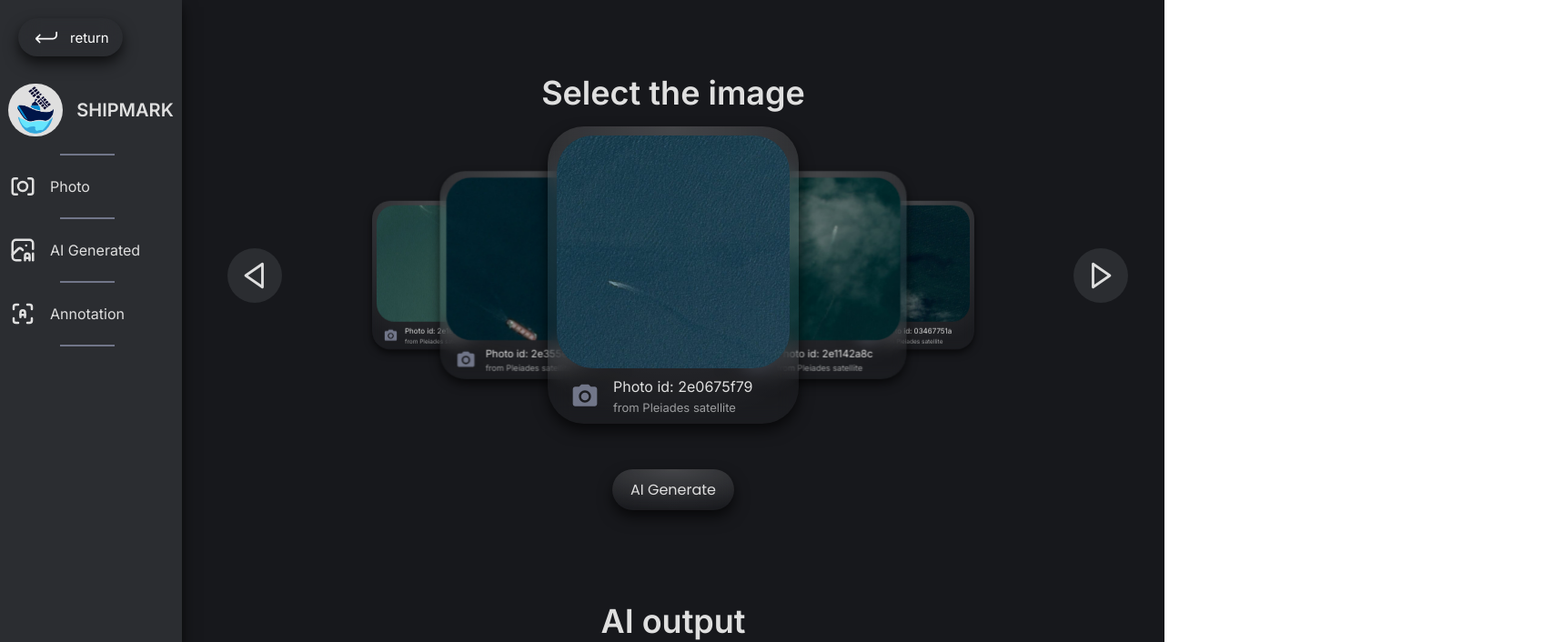
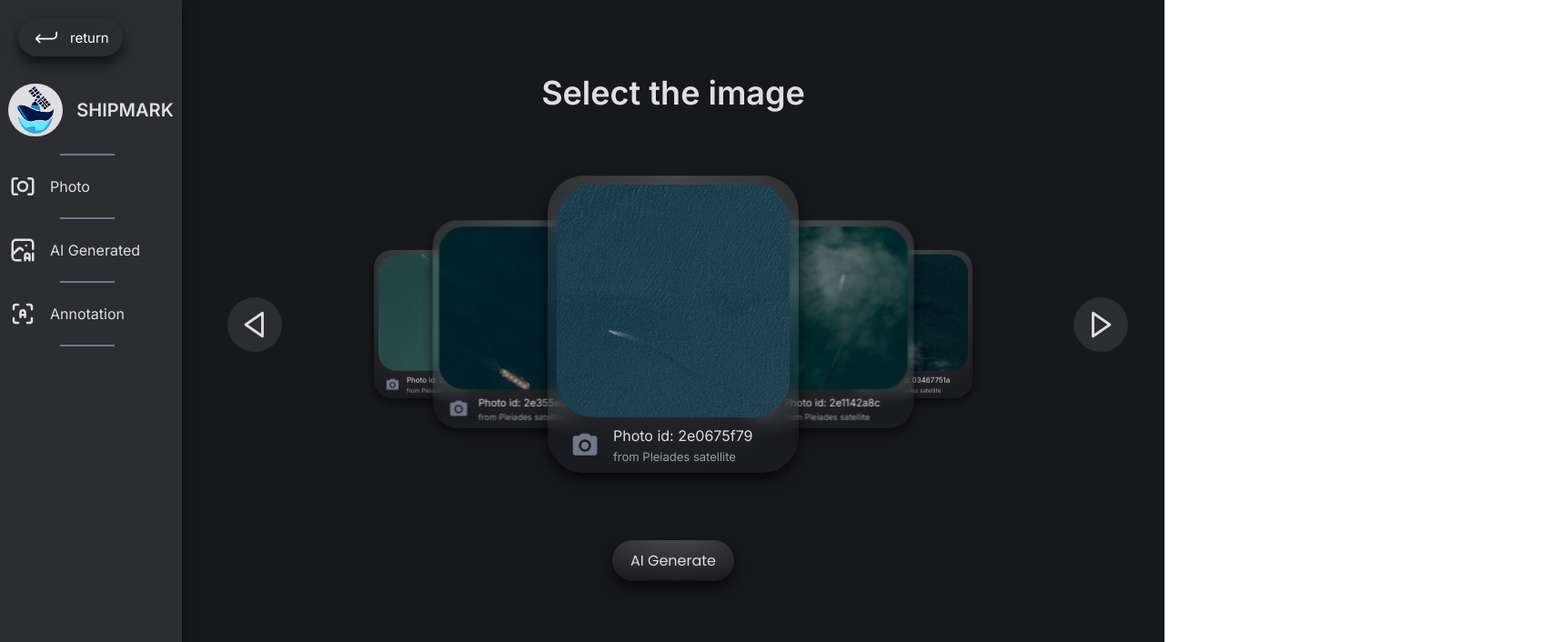
Before and after one commit to Edouard-M/Portfolio_Website, a React (Create React App) app: page /shipmark in a window 1280 px wide. Shown: the top 706 px of the page at 91% size, 1706 px wide, since content can reach past the window. Built offline with nearby package versions, Linux system fonts and the light colour scheme.

Commit message:
patch shipmark overflow issue

```diff
--- a/src/pages/ShipmarkPage.js
+++ b/src/pages/ShipmarkPage.js
@@ -12,7 +12,7 @@ function ShipmarkPage() {
           <section id='shipmark_photo'>
             <h2 className='shipmark_h2'>Select the image</h2>
             <ShipmarkCarousel/>
-            <button className='shipmark_photo_button'>AI Generate</button>
+            <a href="#shipmark_ai"  className='shipmark_photo_button'>AI Generate</a>
           </section>
           <section id='shipmark_ai'>
             <h2 className='shipmark_h2 '>AI output</h2>
--- a/src/style/Shipmark.css
+++ b/src/style/Shipmark.css
@@ -47,7 +47,7 @@
 }
 
 .shimpark_main{
-  z-index: 1;
+  z-index: 0;
   display: flex;
   flex-direction: column;
   align-items: center;
@@ -67,6 +67,7 @@
 }
 
 .shipmark_navbar{
+  z-index: 10;
   position: fixed;
   background: var(--color-shipmark-background); /* radial vs main vs background */
   color: var(--color-shipmark-text);
@@ -193,10 +194,11 @@
   flex-direction: column;
   justify-content: center;
   align-items: center;
+  z-index: 0;
 }
 
 .shipmark_photo_button{
-  margin: 50px 0px 20px 0px;
+  margin: 20px 0px 20px 0px;
   padding: 10px 20px 10px 20px;
   border-radius: 50px;
   background: var(--color-shipmark-radial);
@@ -229,15 +231,12 @@
 
 .shipmark_photo_card{
   display: flex;
-
 }
 
 .shipmark_photo_card_image{
   width: auto;
   height: auto;
   padding: 10px;
-
-  overflow: hidden;
 
   display: flex;
   flex-direction: column;
@@ -295,6 +294,7 @@
   flex-direction: row;
   position: relative;
   width: 100%;
+  z-index: 0;
 }
 
 .shipmark_photo_carousel_button{
@@ -339,12 +339,18 @@
   flex-direction: row;
   transition: all 0.5s;
   position: relative;
+  width: 100%;
+  height: auto;
+  overflow: hidden;
+  overflow-x: hidden;
+  padding-top: 5%;
+  padding-bottom: 5%;
 }
 
 .shipmark_photo_carousel_card{
   scale: 0.7;
   z-index: 2;
-  margin: 0px -3% 0px -3%;
+  margin: 0px -5% 0px -5%;
 
   transition: all 0.5s;
 }
@@ -352,7 +358,7 @@
 .shipmark_photo_carousel_container #back{
   scale: 0.5;
   z-index: 1;
-  margin: 0px -6% 0px -6%;
+  margin: 0px -12% 0px -12%;
 }
 
 .shipmark_photo_carousel_container #hidden{
@@ -381,8 +387,6 @@
   width: 40vw;
   height: 40vw;
   padding: 10px;
-
-  overflow: hidden;
 
   display: flex;
   align-items: flex-start;
```
